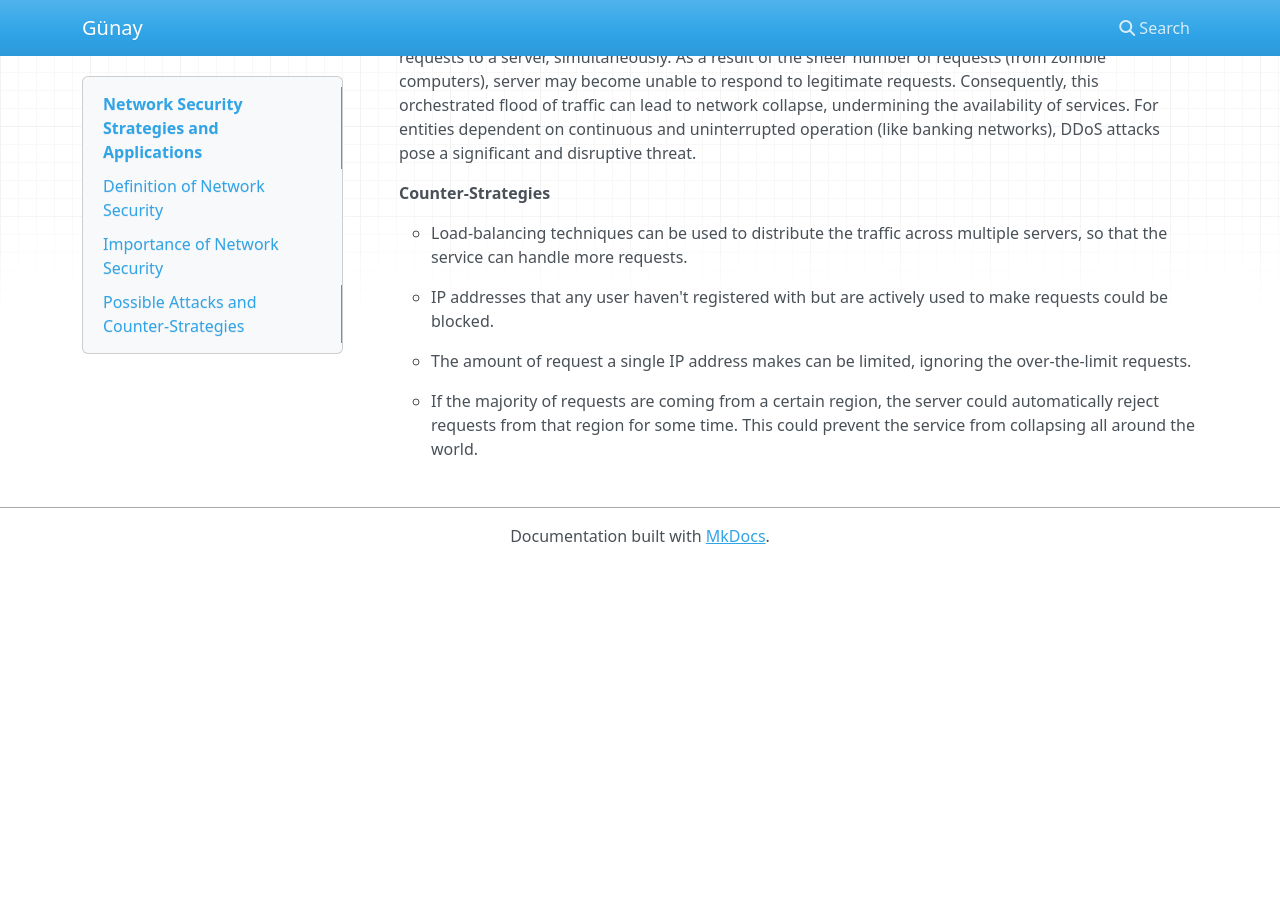
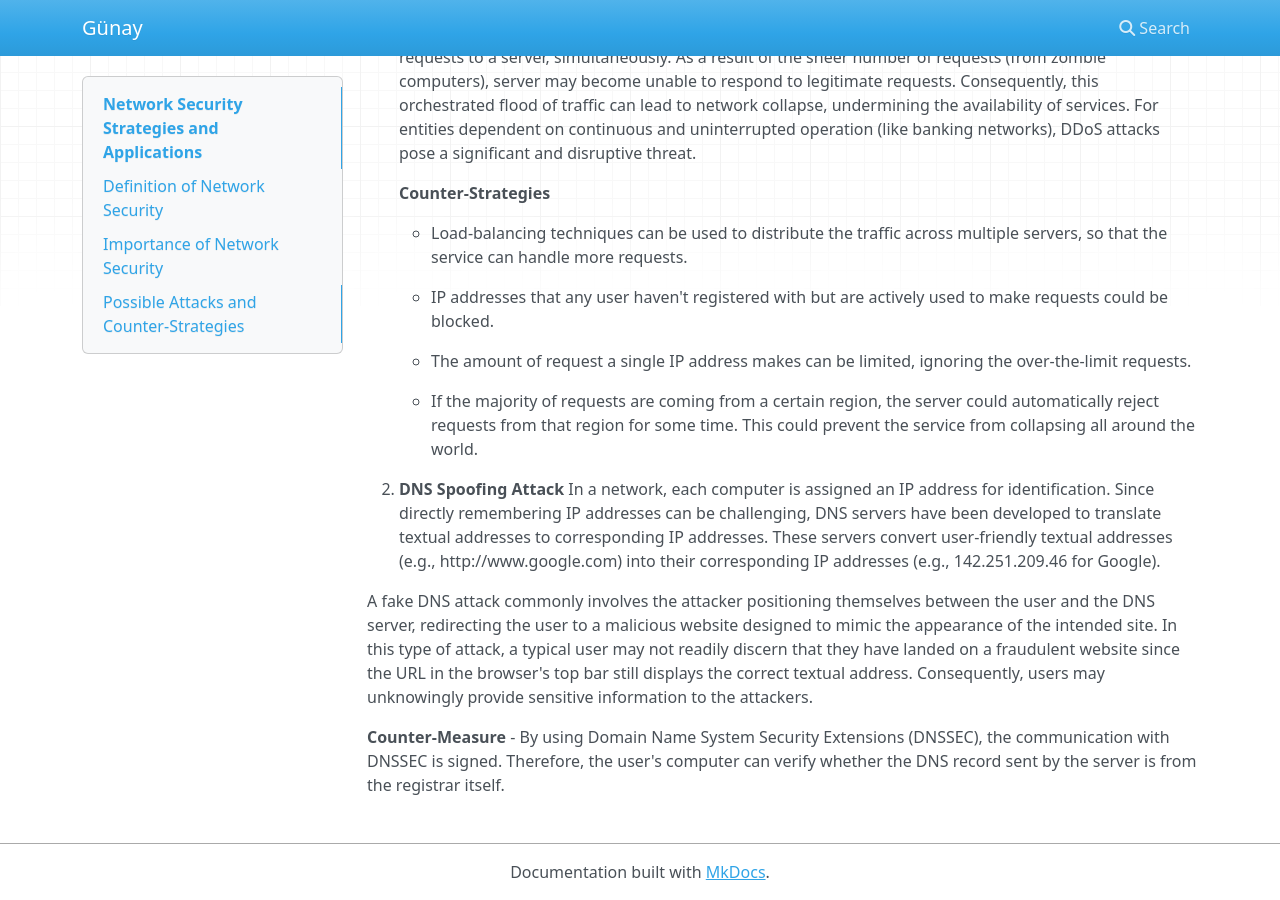
Before and after one commit to gunaykrgl/siber_guvenlik, an MkDocs documentation site: the page built from docs/index.md, in a window 1280 px wide and 900 px high, scrolled down 3149 px. Built offline with MkDocs 1.6.1, drawn with Linux system fonts in a browser that asks for light colours; nearby versions of some CDN libraries; before the commit the page ends 3713 px from its top, so only the background shows below that.

Commit message:
Add information about DNS Spoofing Attack and its counter-measure

```diff
--- a/docs/index.md
+++ b/docs/index.md
@@ -80,3 +80,11 @@ A Distributed Denial of Service (DDoS) attack involves an initial stage where th
     - The amount of request a single IP address makes can be limited, ignoring the over-the-limit requests.
 
     - If the majority of requests are coming from a certain region, the server could automatically reject requests from that region for some time. This could prevent the service from collapsing all around the world.
+
+2. **DNS Spoofing Attack**
+In a network, each computer is assigned an IP address for identification. Since directly remembering IP addresses can be challenging, DNS servers have been developed to translate textual addresses to corresponding IP addresses. These servers convert user-friendly textual addresses (e.g., http://www.google.com) into their corresponding IP addresses (e.g., 142.251.209.46 for Google).
+
+A fake DNS attack commonly involves the attacker positioning themselves between the user and the DNS server, redirecting the user to a malicious website designed to mimic the appearance of the intended site. In this type of attack, a typical user may not readily discern that they have landed on a fraudulent website since the URL in the browser's top bar still displays the correct textual address. Consequently, users may unknowingly provide sensitive information to the attackers.
+
+**Counter-Measure**
+- By using Domain Name System Security Extensions (DNSSEC), the communication with DNSSEC is signed. Therefore, the user's computer can verify whether the DNS record sent by the server is from the registrar itself.
```
